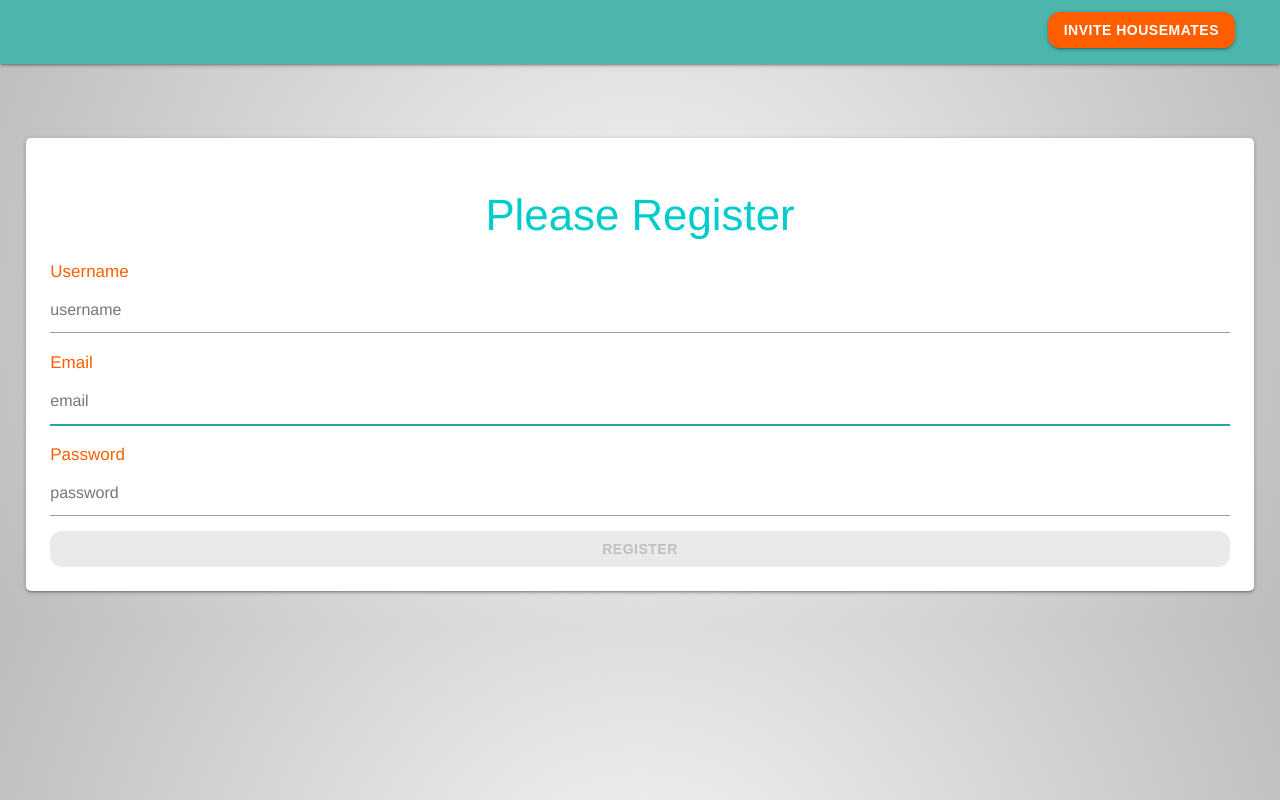
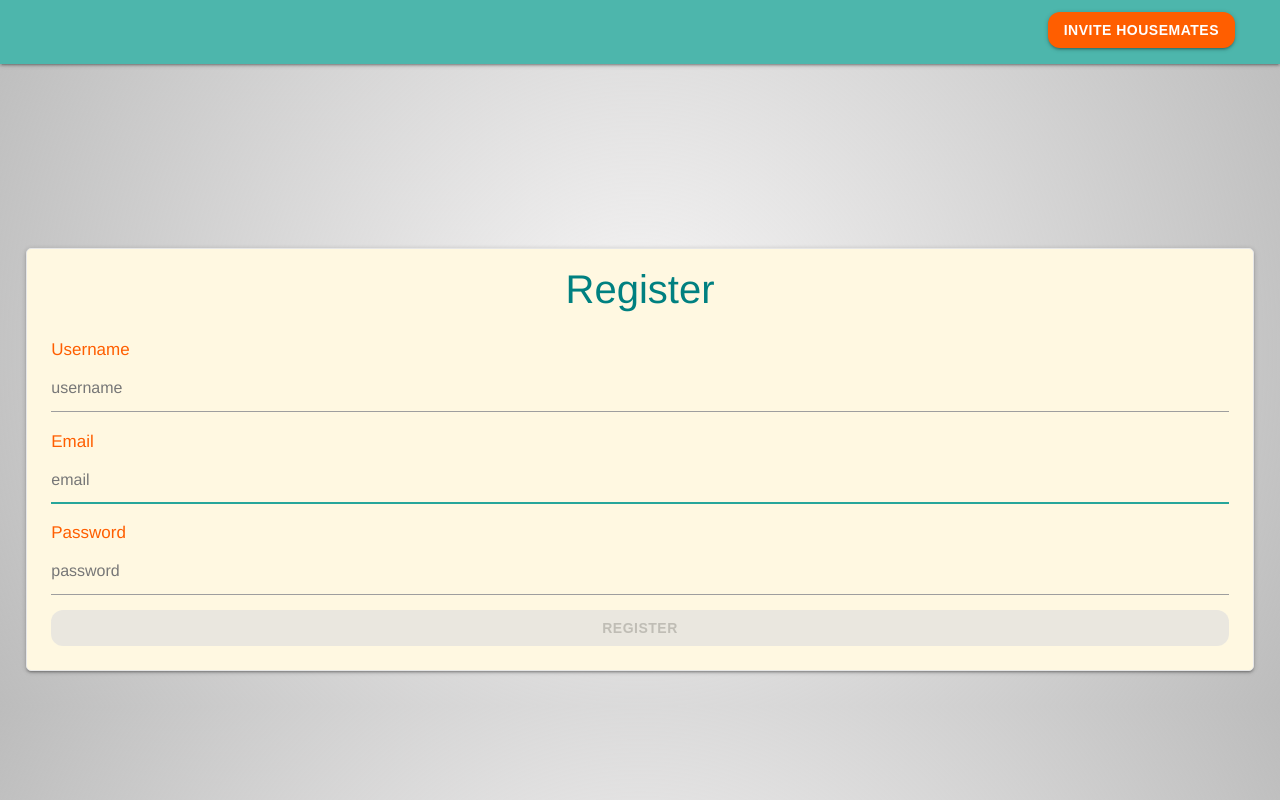
Before and after one commit to kfroerer/HouseWork, a React (Create React App) app in the folder client/: page /register in a window 1280 px wide. Built offline with nearby package versions, Linux system fonts and the light colour scheme; a web font is replaced by a local one.

Commit message:
changed to card title, changed colors

```diff
--- a/client/src/pages/Register.js
+++ b/client/src/pages/Register.js
@@ -2,7 +2,7 @@ import React, { Component} from "react";
 import { Button, Form, FormGroup, FormControl, FormLabel } from "react-bootstrap";
 import { Container } from "../components/Grid";
 import Jumbotron from "../components/Jumbotron";
-import { Row, Col, CardPanel } from 'react-materialize';
+import { Row, Col, Card } from 'react-materialize';
 import API from '../utils/API';
 import "./style.css"
 
@@ -45,18 +45,11 @@ export default class Register extends Component {
 
     render() {
         return (
-
-
-
           <Container fluid>
           <Row>
             <Col m={6} s={12}>
-            <CardPanel>
-
-
-          <h3 id="cardTitle" >Please Register</h3>
-
-          <div className="Register">
+            <Card className="amber lighten-5" textClassName="teal-text" title="Register">
+            <div className="Register">
 
             <Form onSubmit={this.handleRegister}>
             <Form.Group controlId="username" bsSize="large">
@@ -103,7 +96,7 @@ export default class Register extends Component {
               </Button>
             </Form>
           </div>
-          </CardPanel>
+          </Card>
             </Col>
             </Row>
 
--- a/client/src/pages/style.css
+++ b/client/src/pages/style.css
@@ -1,6 +1,7 @@
-.card-panel {
-    margin-top: 6%;
-    border-radius: 5px
+.card {
+    margin-top: 15%;
+    border-radius: 5px;
+
 }
 
 label {
@@ -12,7 +13,15 @@ body {
 
 }
 
-#cardTitle {
+.card-title {
     text-align: center;
-    color: #00cccc
+    color: teal;
 }
+
+.card .card-title {
+    font-size: 40px;
+}
+
+.card .card-content .card-title {
+    margin-bottom: 30px;
+}
```
